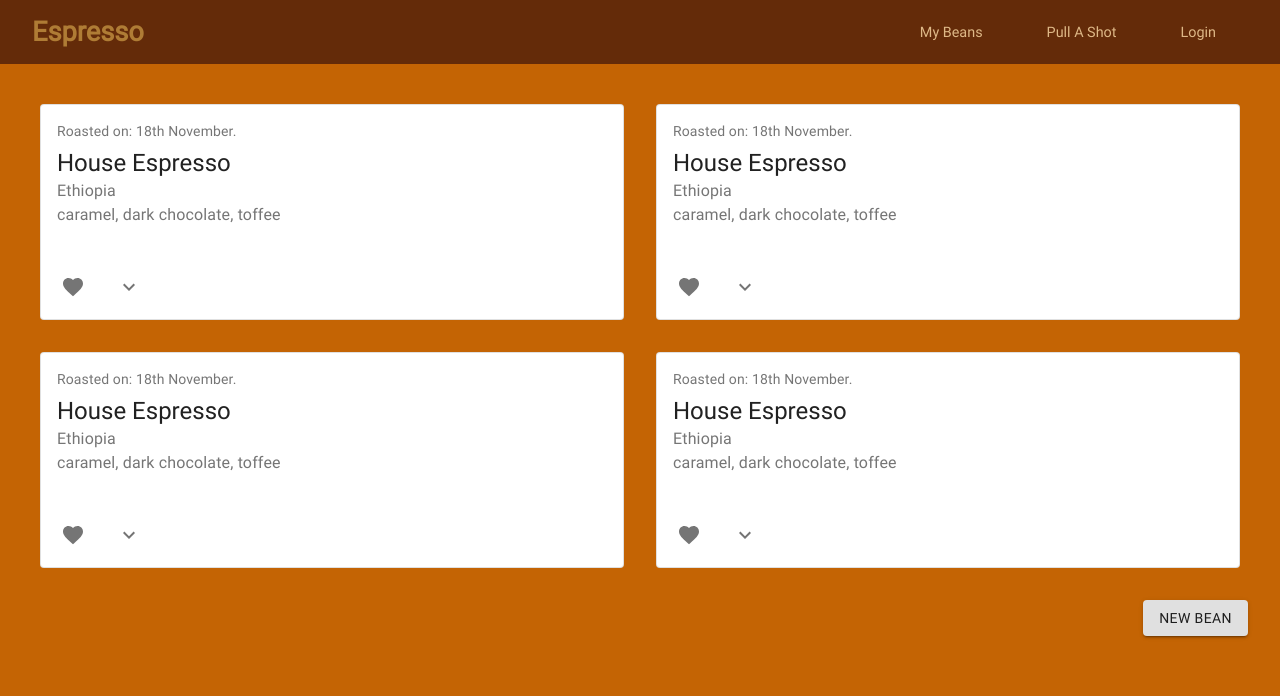
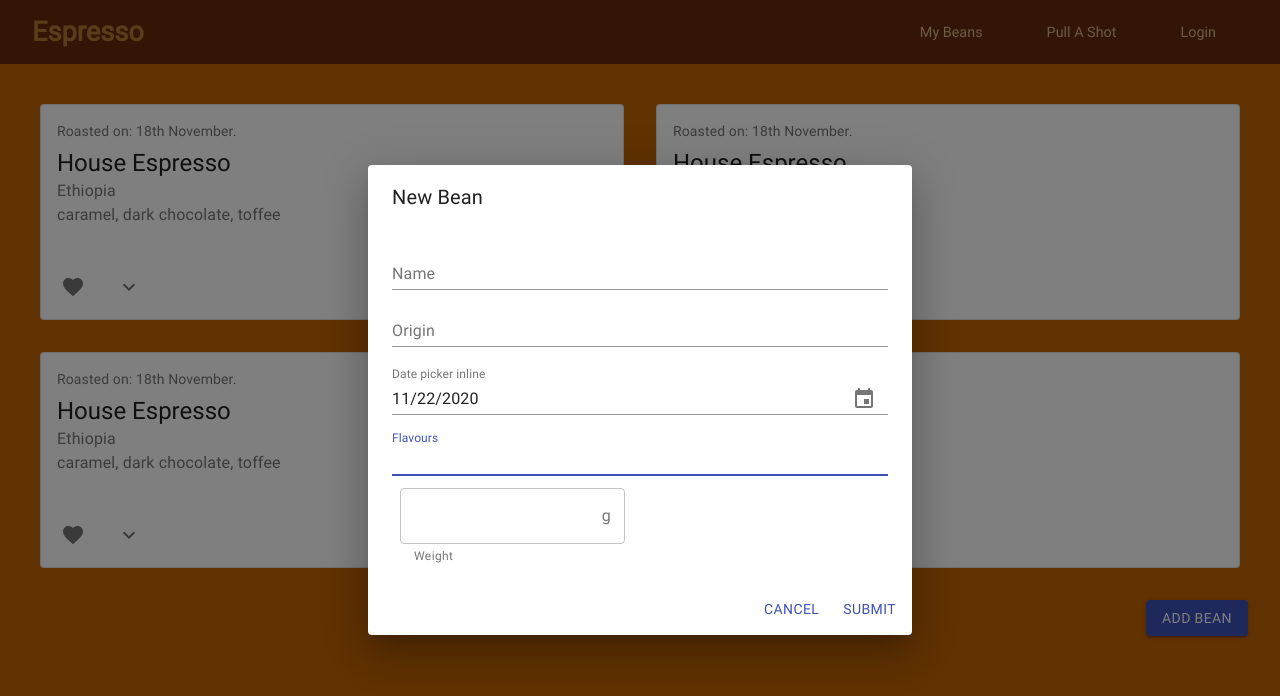
Before and after one commit to samueljmillward/espresso, a React (Create React App) app: page /beans in a window 1280 px wide. Shown: the top 696 px of the page. Built offline with nearby package versions, Linux system fonts and the light colour scheme.

Commit message:
New Bean form

```diff
--- a/package.json
+++ b/package.json
@@ -3,11 +3,14 @@
   "version": "0.1.0",
   "private": true,
   "dependencies": {
+    "@date-io/date-fns": "^1.3.13",
     "@material-ui/core": "^4.11.0",
     "@material-ui/icons": "^4.9.1",
+    "@material-ui/pickers": "^3.2.10",
     "@testing-library/jest-dom": "^5.11.5",
     "@testing-library/react": "^11.1.1",
     "@testing-library/user-event": "^12.2.0",
+    "date-fns": "^2.0.0-beta.5",
     "react": "^17.0.1",
     "react-dom": "^17.0.1",
     "react-hook-form": "^6.11.1",
--- /dev/null
+++ b/src/elements/NewBean.js
@@ -0,0 +1,152 @@
+import React from 'react';
+import clsx from 'clsx';
+import Button from '@material-ui/core/Button';
+import TextField from '@material-ui/core/TextField';
+import Dialog from '@material-ui/core/Dialog';
+import DialogActions from '@material-ui/core/DialogActions';
+import DialogContent from '@material-ui/core/DialogContent';
+import DialogContentText from '@material-ui/core/DialogContentText';
+import DialogTitle from '@material-ui/core/DialogTitle';
+import Grid from '@material-ui/core/Grid';
+import InputAdornment from '@material-ui/core/InputAdornment';
+import FormHelperText from '@material-ui/core/FormHelperText';
+import FormControl from '@material-ui/core/FormControl';
+import OutlinedInput from '@material-ui/core/OutlinedInput';
+import DateFnsUtils from '@date-io/date-fns';
+import {
+  MuiPickersUtilsProvider,
+  KeyboardDatePicker,
+} from '@material-ui/pickers';
+
+import { makeStyles } from '@material-ui/core/styles';
+
+const useStyles = makeStyles((theme) => ({
+  margin: {
+    margin: theme.spacing(1),
+  },
+  textField: {
+    width: '25ch',
+  },
+  addButton: {
+    display: 'flex',
+    justifyContent: 'flex-end',
+    padding: '32px',
+  },
+}));
+
+export default function NewBean() {
+  const classes = useStyles();
+  const [selectedDate, setSelectedDate] = React.useState(
+    new Date('2020-11-22T21:11:54')
+  );
+  const [open, setOpen, values, setValues] = React.useState({
+    amount: '',
+    weight: '',
+    weightRange: '',
+  });
+
+  const handleDateChange = (date) => {
+    setSelectedDate(date);
+  };
+
+  const handleChange = (prop) => (event) => {
+    setValues({ ...values, [prop]: event.target.value });
+  };
+
+  const handleClickOpen = () => {
+    setOpen(true);
+  };
+
+  const handleClose = () => {
+    setOpen(false);
+  };
+
+  return (
+    <div className={classes.addButton}>
+      <Button variant="contained" color="primary" onClick={handleClickOpen}>
+        Add Bean
+      </Button>
+      <Dialog
+        open={open}
+        onClose={handleClose}
+        aria-labelledby="form-dialog-title"
+      >
+        <DialogTitle id="form-dialog-title">New Bean</DialogTitle>
+        <DialogContent>
+          {/* <DialogContentText>
+            To subscribe to this website, please enter your email address here.
+            We will send updates occasionally.
+          </DialogContentText> */}
+          <TextField
+            autoFocus
+            margin="dense"
+            id="name"
+            label="Name"
+            type="text"
+            fullWidth
+          />
+          <TextField
+            autoFocus
+            margin="dense"
+            id="origin"
+            label="Origin"
+            type="text"
+            fullWidth
+          />
+          <MuiPickersUtilsProvider utils={DateFnsUtils}>
+            <Grid container justify="space-around">
+              <KeyboardDatePicker
+                disableToolbar
+                variant="inline"
+                format="MM/dd/yyyy"
+                margin="normal"
+                id="date-picker-inline"
+                label="Date picker inline"
+                value={selectedDate}
+                onChange={handleDateChange}
+                fullWidth
+                KeyboardButtonProps={{
+                  'aria-label': 'change date',
+                }}
+              />
+              <TextField
+                autoFocus
+                margin="dense"
+                id="flavours"
+                label="Flavours"
+                type="text"
+                fullWidth
+              />
+            </Grid>
+          </MuiPickersUtilsProvider>
+          <FormControl
+            className={clsx(classes.margin, classes.textField)}
+            variant="outlined"
+          >
+            <OutlinedInput
+              id="outlined-adornment-weight"
+              onChange={handleChange('weight')}
+              endAdornment={<InputAdornment position="end">g</InputAdornment>}
+              aria-describedby="outlined-weight-helper-text"
+              inputProps={{
+                'aria-label': 'weight',
+              }}
+              labelWidth={0}
+            />
+            <FormHelperText id="outlined-weight-helper-text">
+              Weight
+            </FormHelperText>
+          </FormControl>
+        </DialogContent>
+        <DialogActions>
+          <Button onClick={handleClose} color="primary">
+            Cancel
+          </Button>
+          <Button onClick={handleClose} color="primary">
+            Submit
+          </Button>
+        </DialogActions>
+      </Dialog>
+    </div>
+  );
+}
--- a/src/pages/beans.js
+++ b/src/pages/beans.js
@@ -1,10 +1,10 @@
 import React from 'react';
 import { Grid } from '@material-ui/core';
 import { makeStyles } from '@material-ui/core/styles';
-import Button from '@material-ui/core/Button';
 
 import Navbar from '../elements/Navbar';
 import BeanCard from '../elements/Card';
+import NewBean from '../elements/NewBean';
 
 const useStyles = makeStyles((theme) => ({
   gridContainer: {
@@ -48,17 +48,7 @@ export default function Beans() {
           <BeanCard />
         </Grid>
       </Grid>
-      <AddButton />
+      <NewBean className={classes.addButton} />
     </>
   );
 }
-
-export function AddButton() {
-  const classes = useStyles();
-
-  return (
-    <div className={classes.addButton}>
-      <Button variant="contained">New Bean</Button>
-    </div>
-  );
-}
```
Also changed, not shown: 1 other file (tests, documents, lock files or other folders).
